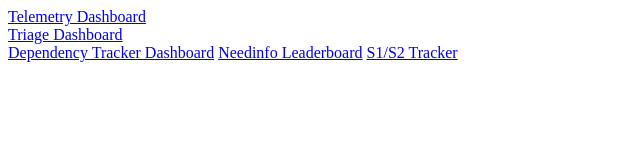
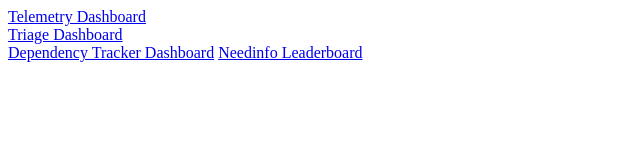
Before and after one commit to FirefoxGraphics/firefoxgraphics.github.io, a plain HTML site: page index.html in a window 1280 px wide. Shown: the whole page, without its empty margins (0-640 px from the left). Drawn offline with Linux system fonts and the light colour scheme.

Commit message:
Removed the S1/S2 dashboard entry.

```diff
--- a/index.html
+++ b/index.html
@@ -7,6 +7,5 @@
     <a href="triage/">Triage Dashboard</a><br>
     <a href="meta-bug/">Dependency Tracker Dashboard</a>
     <a href="needinfo/">Needinfo Leaderboard</a>
-    <a href="s1s2/">S1/S2 Tracker</a>
 </body>
 </html>
```
